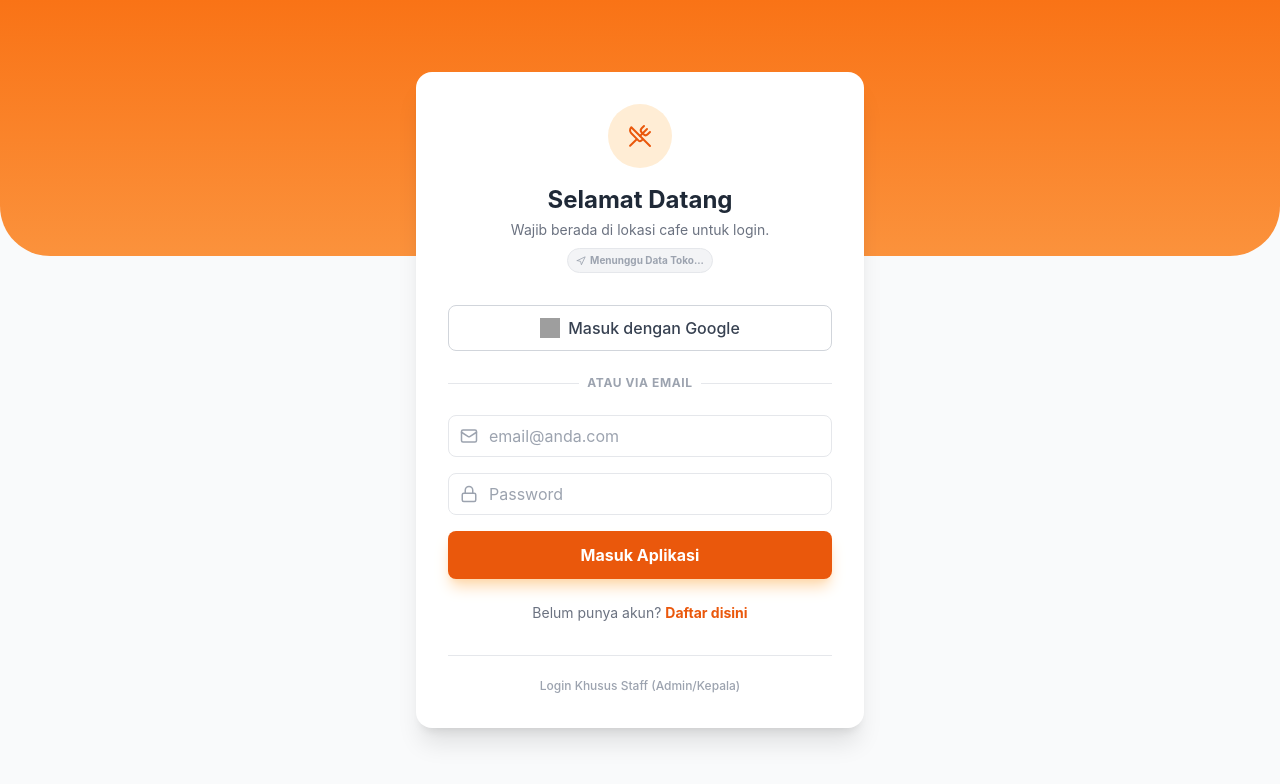
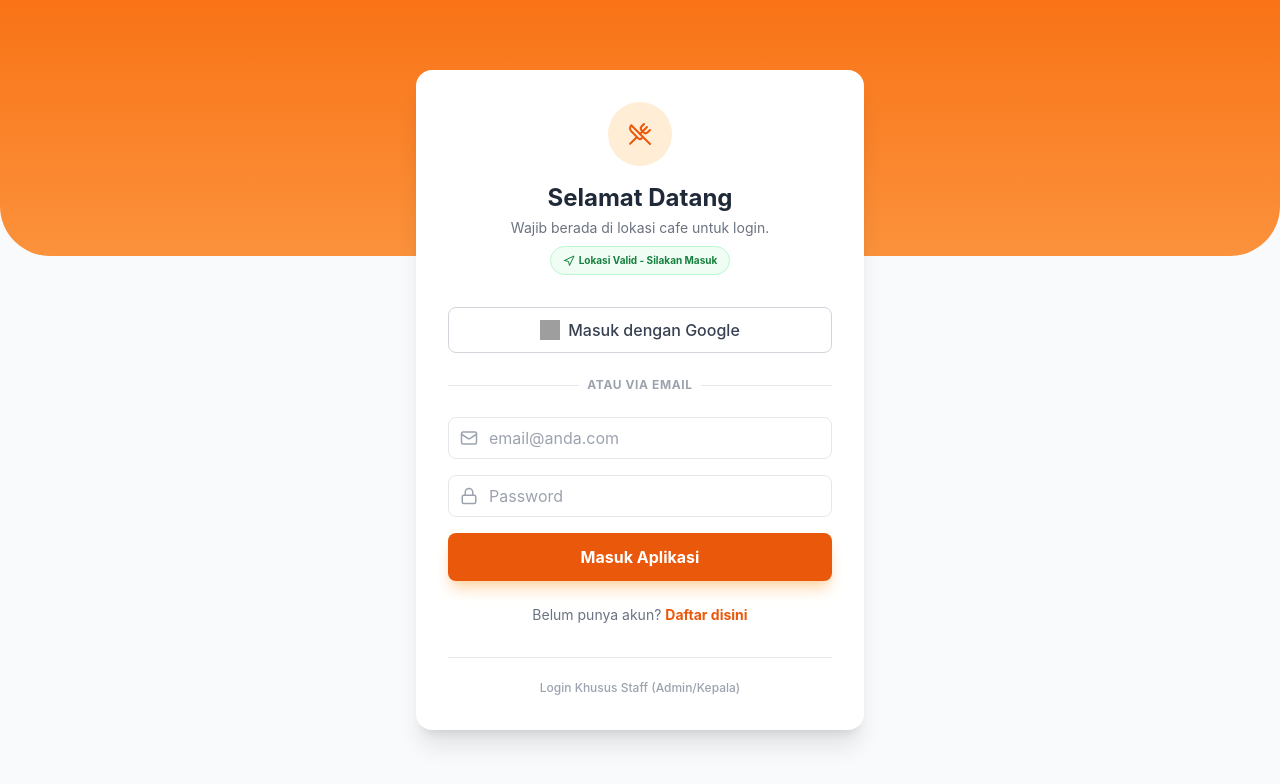
Before and after one commit to obygege/SELF-SERVICE-ORDER-CAFE-RESTO-V1, a React (Create React App) app: page /login in a window 1280 px wide. Shown: the top 784 px of the page. Built offline with nearby package versions, Linux system fonts and the light colour scheme; no server answers; the database is empty; grey boxes are pictures that could not be loaded.

Commit message:
Login Google Test

```diff
--- a/src/pages/LoginUser.jsx
+++ b/src/pages/LoginUser.jsx
@@ -3,7 +3,7 @@ import { useNavigate, Link, useSearchParams } from 'react-router-dom';
 import { useAuth } from '../context/AuthContext';
 import { db } from '../firebase';
 import { doc, getDoc, setDoc } from 'firebase/firestore';
-import { Lock, Mail, User, UtensilsCrossed, Loader2, Navigation } from 'lucide-react';
+import { Lock, Mail, User, UtensilsCrossed, Loader2, Navigation, AlertCircle } from 'lucide-react';
 import toast from 'react-hot-toast';
 
 const LoginUser = () => {
@@ -12,14 +12,18 @@ const LoginUser = () => {
     const [password, setPassword] = useState('');
     const [name, setName] = useState('');
 
-    const [checkingLoc, setCheckingLoc] = useState(false);
+    // State Validasi Lokasi
     const [storeConfig, setStoreConfig] = useState(null);
+    const [isAllowed, setIsAllowed] = useState(false);
+    const [gpsStatus, setGpsStatus] = useState('loading');
+    const [distance, setDistance] = useState(null);
 
     const { loginEmail, registerEmail, loginGoogle } = useAuth();
     const navigate = useNavigate();
     const [searchParams] = useSearchParams();
     const tableParam = searchParams.get('table');
 
+    // 1. Ambil Config Lokasi
     useEffect(() => {
         const fetchConfig = async () => {
             try {
@@ -27,14 +31,22 @@ const LoginUser = () => {
                 const docSnap = await getDoc(docRef);
                 if (docSnap.exists()) {
                     setStoreConfig(docSnap.data());
+                } else {
+                    // Jika admin belum set lokasi, izinkan login
+                    setGpsStatus('allowed');
+                    setIsAllowed(true);
                 }
             } catch (error) {
                 console.error(error);
+                // Fallback jika error, izinkan login
+                setIsAllowed(true);
+                setGpsStatus('allowed');
             }
         };
         fetchConfig();
     }, []);
 
+    // Rumus Jarak
     const getDistanceFromLatLonInKm = (lat1, lon1, lat2, lon2) => {
         const R = 6371;
         const dLat = deg2rad(lat2 - lat1);
@@ -48,63 +60,67 @@ const LoginUser = () => {
 
     const deg2rad = (deg) => deg * (Math.PI / 180);
 
-    const verifyLocation = () => {
-        return new Promise((resolve, reject) => {
-            if (!storeConfig || !storeConfig.latitude) {
-                return resolve(true);
+    // 2. Cek GPS
+    useEffect(() => {
+        if (!storeConfig) return;
+
+        // Jika latitude 0 atau tidak ada, anggap mode bebas (boleh login)
+        if (!storeConfig.latitude) {
+            setIsAllowed(true);
+            setGpsStatus('allowed');
+            return;
         }
 
         if (!navigator.geolocation) {
-                toast.error("Browser tidak mendukung GPS.");
-                return reject("Browser tidak support GPS");
+            setGpsStatus('error');
+            return;
         }
 
-            setCheckingLoc(true);
-            const toastId = toast.loading("Memeriksa lokasi Anda...");
-
-            navigator.geolocation.getCurrentPosition(
+        const watchId = navigator.geolocation.watchPosition(
             (position) => {
                 const userLat = position.coords.latitude;
                 const userLng = position.coords.longitude;
 
-                    const distance = getDistanceFromLatLonInKm(
-                        userLat, userLng,
-                        storeConfig.latitude, storeConfig.longitude
-                    );
-
-                    setCheckingLoc(false);
-                    toast.dismiss(toastId);
+                const dist = getDistanceFromLatLonInKm(userLat, userLng, storeConfig.latitude, storeConfig.longitude);
+                setDistance(dist);
 
                 const maxRadius = storeConfig.radiusKM || 0.1;
 
-                    if (distance <= maxRadius) {
-                        toast.success(`Lokasi Valid!`);
-                        resolve(true);
+                if (dist <= maxRadius) {
+                    setIsAllowed(true);
+                    setGpsStatus('allowed');
                 } else {
-                        toast.error(`Terlalu Jauh! Jarak: ${(distance * 1000).toFixed(0)}m (Max: ${maxRadius * 1000}m)`);
-                        reject("Lokasi Kejauhan");
+                    setIsAllowed(false);
+                    setGpsStatus('denied');
                 }
             },
             (error) => {
-                    setCheckingLoc(false);
-                    toast.dismiss(toastId);
-                    toast.error("Wajib aktifkan GPS untuk Login!");
-                    reject("GPS Error/Denied");
+                console.error("GPS Error:", error);
+                setGpsStatus('error');
             },
-                { enableHighAccuracy: true, timeout: 10000 }
+            { enableHighAccuracy: true, timeout: 20000, maximumAge: 1000 }
         );
-        });
+
+        return () => navigator.geolocation.clearWatch(watchId);
+    }, [storeConfig]);
+
+    // Handle Redirect setelah Login Sukses
+    const handleSuccessRedirect = () => {
+        if (tableParam) {
+            navigate(`/?table=${tableParam}`);
+        } else {
+            navigate('/');
+        }
     };
 
+    // --- HANDLE LOGIN EMAIL ---
     const handleSubmit = async (e) => {
         e.preventDefault();
-        if (checkingLoc) return;
+        if (!isAllowed) return toast.error("Lokasi kejauhan! Mendekat ke Cafe.");
 
         try {
-            await verifyLocation();
-
             if (isRegister) {
-                const res = await registerEmail(email, password);
+                const res = await registerEmail(email, password, name);
                 await setDoc(doc(db, "users", res.user.uid), {
                     uid: res.user.uid,
                     name: name,
@@ -117,25 +133,27 @@ const LoginUser = () => {
                 await loginEmail(email, password);
                 toast.success("Berhasil Masuk!");
             }
-
-            navigate('/menu');
-
+            handleSuccessRedirect();
         } catch (err) {
             console.error(err);
-            if (err !== "Lokasi Kejauhan" && err !== "GPS Error/Denied") {
-                toast.error(isRegister ? "Gagal Daftar" : "Email/Password Salah");
-            }
+            toast.error(isRegister ? "Gagal Daftar (Email terpakai?)" : "Email/Password Salah");
         }
     };
 
+    // --- HANDLE LOGIN GOOGLE ---
     const handleGoogle = async () => {
-        if (checkingLoc) return;
+        // Cek lokasi dulu secara sinkron (variabel state)
+        if (!isAllowed) {
+            if (gpsStatus === 'loading') toast("Sedang mencari lokasi...");
+            else if (gpsStatus === 'error') toast.error("Aktifkan GPS Browser Anda!");
+            else toast.error("Lokasi Anda terlalu jauh dari Cafe.");
+            return;
+        }
 
         try {
-            await verifyLocation();
-
             const res = await loginGoogle();
 
+            // Simpan/Update data user di Firestore
             const userRef = doc(db, "users", res.user.uid);
             await setDoc(userRef, {
                 uid: res.user.uid,
@@ -145,11 +163,16 @@ const LoginUser = () => {
                 lastLogin: new Date()
             }, { merge: true });
 
-            navigate('/menu');
+            handleSuccessRedirect();
+        } catch (err) {
+            console.error("Google Login Error Full:", err);
 
-        } catch (err) {
-            if (err !== "Lokasi Kejauhan" && err !== "GPS Error/Denied") {
-                toast.error("Gagal Login Google");
+            if (err.code === 'auth/popup-closed-by-user') {
+                toast("Login dibatalkan");
+            } else if (err.code === 'auth/unauthorized-domain') {
+                toast.error("Domain belum diizinkan di Firebase Console!");
+            } else {
+                toast.error("Gagal Login Google: " + err.message);
             }
         }
     };
@@ -170,21 +193,33 @@ const LoginUser = () => {
                         Wajib berada di lokasi cafe untuk login.
                     </p>
 
-                    <div className="flex items-center justify-center gap-2 mb-4">
-                        <span className={`text-[10px] px-2 py-1 rounded-full font-bold border flex items-center gap-1 ${storeConfig ? 'bg-green-50 text-green-600 border-green-200' : 'bg-gray-100 text-gray-400 border-gray-200'}`}>
-                            <Navigation size={10} /> {storeConfig ? "Lokasi Toko Aktif" : "Menunggu Data Toko..."}
+                    {/* STATUS BAR GPS */}
+                    <div className="flex flex-col items-center justify-center gap-1 mb-4">
+                        <span className={`text-[10px] px-3 py-1.5 rounded-full font-bold border flex items-center gap-1 transition-colors ${gpsStatus === 'allowed' ? 'bg-green-50 text-green-700 border-green-200' :
+                                gpsStatus === 'denied' ? 'bg-red-50 text-red-700 border-red-200' :
+                                    'bg-gray-100 text-gray-500 border-gray-200'
+                            }`}>
+                            <Navigation size={12} />
+                            {gpsStatus === 'loading' && "Mencari Lokasi..."}
+                            {gpsStatus === 'allowed' && "Lokasi Valid - Silakan Masuk"}
+                            {gpsStatus === 'denied' && "Lokasi Kejauhan"}
+                            {gpsStatus === 'error' && "GPS Error / Mati"}
                         </span>
+                        {distance !== null && <span className="text-[10px] text-gray-400">Jarak: {(distance * 1000).toFixed(0)}m</span>}
                     </div>
                 </div>
 
                 <div className="px-8 pb-8">
+                    {/* GOOGLE BUTTON */}
                     <button
                         onClick={handleGoogle}
-                        disabled={checkingLoc}
-                        className="w-full border border-gray-300 py-2.5 rounded-lg flex items-center justify-center gap-2 hover:bg-gray-50 transition mb-6 font-medium text-gray-700"
+                        // Matikan tombol jika lokasi belum valid (kecuali mode dev/loading)
+                        disabled={!isAllowed}
+                        className={`w-full border border-gray-300 py-2.5 rounded-lg flex items-center justify-center gap-2 transition mb-6 font-medium text-gray-700
+                        ${!isAllowed ? 'opacity-50 cursor-not-allowed bg-gray-50' : 'hover:bg-gray-50 active:scale-95'}`}
                     >
-                        {checkingLoc ? <Loader2 className="animate-spin w-5 h-5" /> : <img src="https://www.gstatic.com/firebasejs/ui/2.0.0/images/auth/google.svg" className="w-5 h-5" alt="G" />}
-                        {checkingLoc ? 'Memeriksa Lokasi...' : (isRegister ? 'Daftar dengan Google' : 'Masuk dengan Google')}
+                        <img src="https://www.gstatic.com/firebasejs/ui/2.0.0/images/auth/google.svg" className="w-5 h-5" alt="G" />
+                        {isRegister ? 'Daftar dengan Google' : 'Masuk dengan Google'}
                     </button>
 
                     <div className="relative mb-6">
@@ -196,20 +231,20 @@ const LoginUser = () => {
                         {isRegister && (
                             <div className="relative">
                                 <User className="absolute left-3 top-3 text-gray-400" size={18} />
-                                <input type="text" className="w-full pl-10 pr-4 py-2 border rounded-lg focus:ring-2 focus:ring-orange-500 outline-none" placeholder="Nama Lengkap" required value={name} onChange={(e) => setName(e.target.value)} disabled={checkingLoc} />
+                                <input type="text" className="w-full pl-10 pr-4 py-2 border rounded-lg focus:ring-2 focus:ring-orange-500 outline-none" placeholder="Nama Lengkap" required value={name} onChange={(e) => setName(e.target.value)} disabled={!isAllowed} />
                             </div>
                         )}
                         <div className="relative">
                             <Mail className="absolute left-3 top-3 text-gray-400" size={18} />
-                            <input type="email" className="w-full pl-10 pr-4 py-2 border rounded-lg focus:ring-2 focus:ring-orange-500 outline-none" placeholder="email@anda.com" required value={email} onChange={(e) => setEmail(e.target.value)} disabled={checkingLoc} />
+                            <input type="email" className="w-full pl-10 pr-4 py-2 border rounded-lg focus:ring-2 focus:ring-orange-500 outline-none" placeholder="email@anda.com" required value={email} onChange={(e) => setEmail(e.target.value)} disabled={!isAllowed} />
                         </div>
                         <div className="relative">
                             <Lock className="absolute left-3 top-3 text-gray-400" size={18} />
-                            <input type="password" className="w-full pl-10 pr-4 py-2 border rounded-lg focus:ring-2 focus:ring-orange-500 outline-none" placeholder="Password" required value={password} onChange={(e) => setPassword(e.target.value)} disabled={checkingLoc} />
+                            <input type="password" className="w-full pl-10 pr-4 py-2 border rounded-lg focus:ring-2 focus:ring-orange-500 outline-none" placeholder="Password" required value={password} onChange={(e) => setPassword(e.target.value)} disabled={!isAllowed} />
                         </div>
 
-                        <button type="submit" className="w-full bg-orange-600 text-white py-3 rounded-lg font-bold hover:bg-orange-700 transition shadow-lg shadow-orange-200 flex justify-center items-center gap-2" disabled={checkingLoc}>
-                            {checkingLoc ? <><Loader2 className="animate-spin w-5 h-5" /> Memvalidasi...</> : (isRegister ? 'Daftar Sekarang' : 'Masuk Aplikasi')}
+                        <button type="submit" className={`w-full bg-orange-600 text-white py-3 rounded-lg font-bold transition shadow-lg shadow-orange-200 flex justify-center items-center gap-2 ${!isAllowed ? 'opacity-50 cursor-not-allowed shadow-none' : 'hover:bg-orange-700 active:scale-95'}`} disabled={!isAllowed}>
+                            {isRegister ? 'Daftar Sekarang' : 'Masuk Aplikasi'}
                         </button>
                     </form>
 
```
Also changed, not shown: src/context/AuthContext.jsx (+55 -17 lines). Lines whose indentation alone changed are shown as unchanged.
